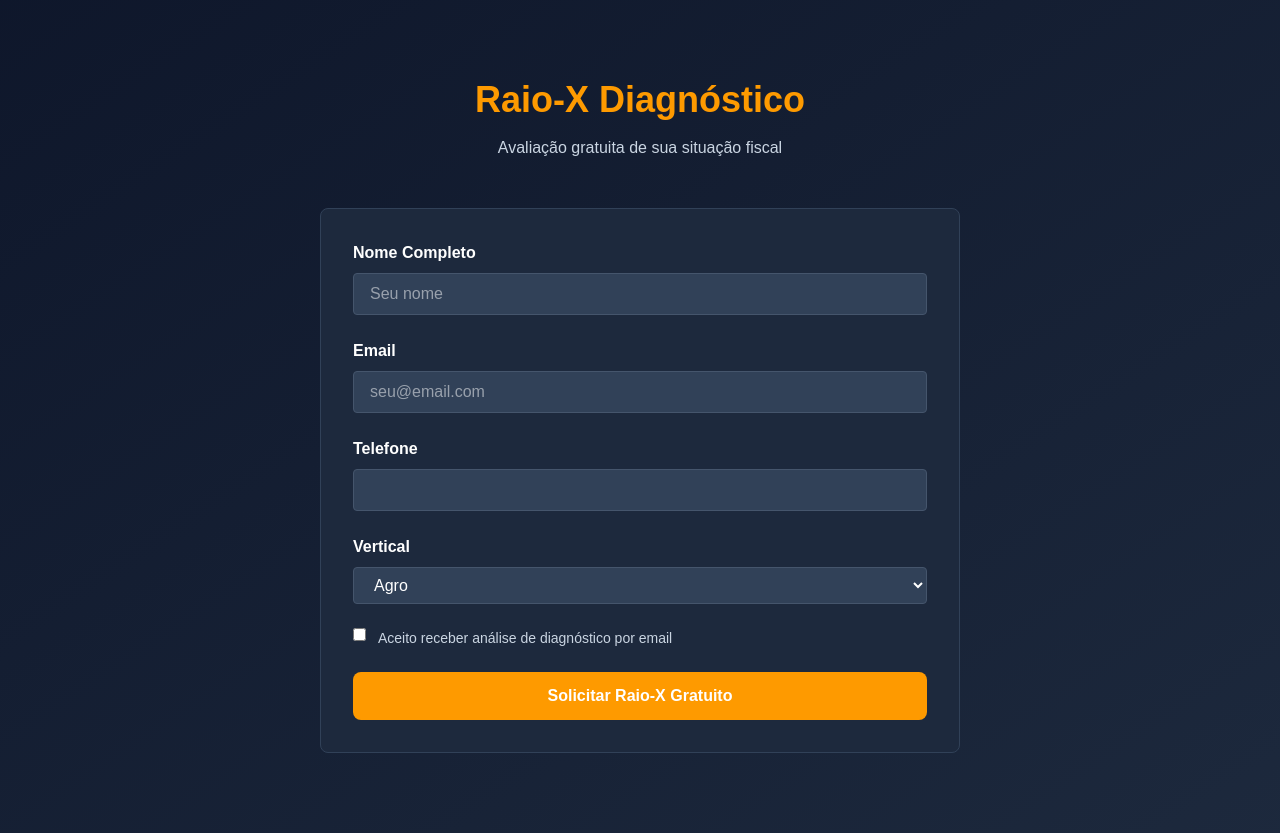
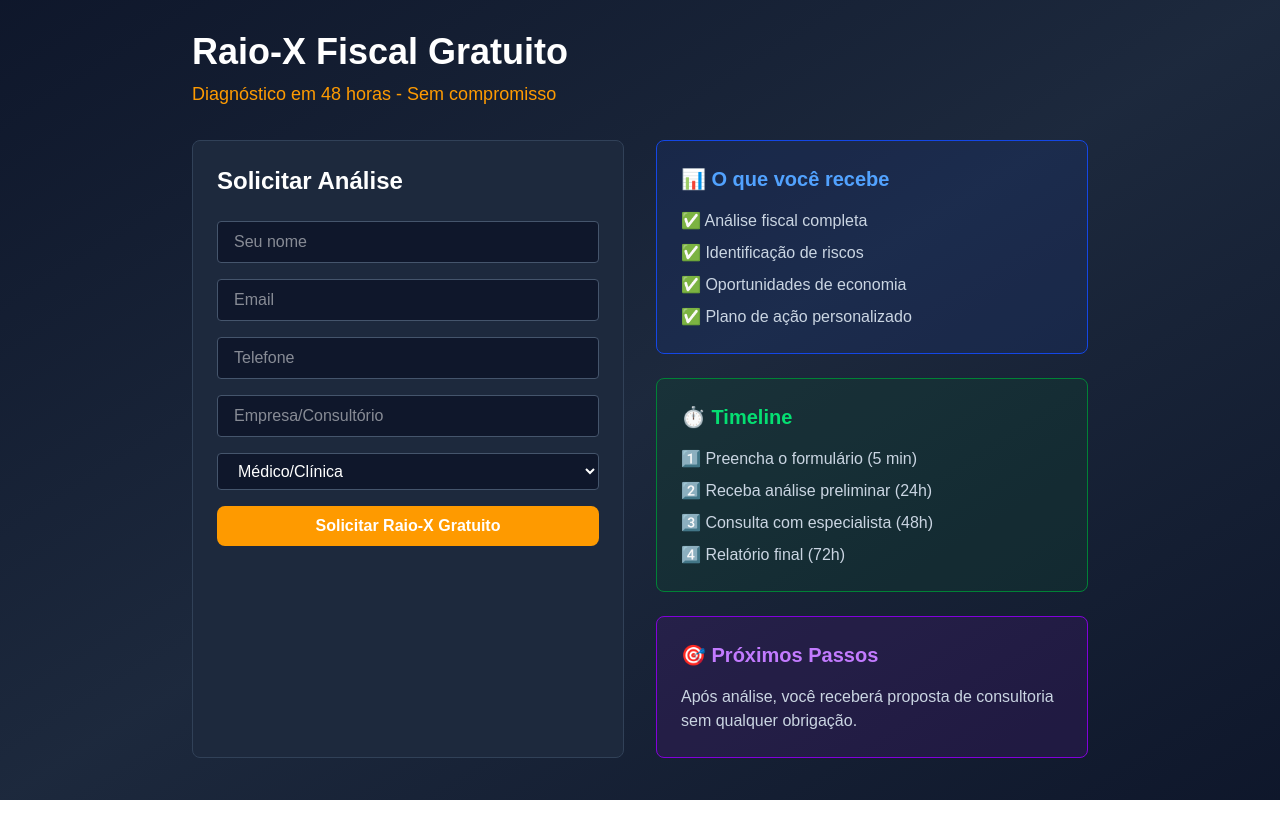
Before and after one commit to San77-art/cernova-frontend, a Next.js app: page /raio-x in a window 1280 px wide. After the commit the page ends 800 px from the top, so only its background shows below. Built offline with nearby package versions, Linux system fonts and the light colour scheme.

Commit message:
Add functional Saude, Agro, and RaioX pages with real content

```diff
--- a/app/raio-x/page.tsx
+++ b/app/raio-x/page.tsx
@@ -1,102 +1,108 @@
 "use client";
-
 import { useState } from "react";
 
-export default function RaioX() {
+export default function RaioXPage() {
   const [formData, setFormData] = useState({
     name: "",
     email: "",
     phone: "",
-    vertical: "agro",
-    empresa: "",
-    consent: false,
+    company: "",
+    type: "medico"
   });
 
-  const handleSubmit = async (e: any) => {
+  const handleSubmit = (e: React.FormEvent) => {
     e.preventDefault();
-    if (!formData.consent) {
-      alert("Por favor, aceite os termos");
-      return;
-    }
-    alert(`Raio-X solicitado! Você será contatado em ${formData.email}`);
-    console.log("Enviando:", formData);
+    alert("✅ Raio-X enviado! Análise em 48 horas.");
   };
 
   return (
-    <div className="min-h-screen bg-gradient-to-br from-slate-900 to-slate-800 py-20">
-      <div className="max-w-2xl mx-auto px-4">
-        <h1 className="text-4xl font-bold text-amber-500 mb-4 text-center">Raio-X Diagnóstico</h1>
-        <p className="text-slate-300 text-center mb-12">Avaliação gratuita de sua situação fiscal</p>
+    <div className="min-h-screen bg-gradient-to-br from-slate-900 via-slate-800 to-slate-900 p-8">
+      <div className="max-w-4xl mx-auto">
+        <h1 className="text-4xl font-bold text-white mb-2">Raio-X Fiscal Gratuito</h1>
+        <p className="text-amber-500 text-lg mb-8">Diagnóstico em 48 horas - Sem compromisso</p>
 
-        <div className="bg-slate-800 border border-slate-700 rounded-lg p-8">
-          <form onSubmit={handleSubmit} className="space-y-6">
-            <div>
-              <label className="block text-white font-semibold mb-2">Nome Completo</label>
+        <div className="grid grid-cols-1 md:grid-cols-2 gap-8">
+          {/* Formulário */}
+          <div className="bg-slate-800 border border-slate-700 rounded-lg p-6">
+            <h2 className="text-2xl font-bold text-white mb-6">Solicitar Análise</h2>
+            <form onSubmit={handleSubmit} className="space-y-4">
               <input
                 type="text"
+                placeholder="Seu nome"
                 value={formData.name}
                 onChange={(e) => setFormData({...formData, name: e.target.value})}
+                className="w-full bg-slate-900 border border-slate-600 text-white px-4 py-2 rounded"
                 required
-                className="w-full bg-slate-700 text-white border border-slate-600 rounded px-4 py-2"
-                placeholder="Seu nome"
               />
-            </div>
-
-            <div>
-              <label className="block text-white font-semibold mb-2">Email</label>
               <input
                 type="email"
+                placeholder="Email"
                 value={formData.email}
                 onChange={(e) => setFormData({...formData, email: e.target.value})}
+                className="w-full bg-slate-900 border border-slate-600 text-white px-4 py-2 rounded"
                 required
-                className="w-full bg-slate-700 text-white border border-slate-600 rounded px-4 py-2"
-                placeholder="seu@email.com"
               />
-            </div>
-
-            <div>
-              <label className="block text-white font-semibold mb-2">Telefone</label>
               <input
                 type="tel"
+                placeholder="Telefone"
                 value={formData.phone}
                 onChange={(e) => setFormData({...formData, phone: e.target.value})}
+                className="w-full bg-slate-900 border border-slate-600 text-white px-4 py-2 rounded"
                 required
-                className="w-full bg-slate-700 text-white border border-slate-600 rounded px-4 py-2"
               />
-            </div>
-
-            <div>
-              <label className="block text-white font-semibold mb-2">Vertical</label>
+              <input
+                type="text"
+                placeholder="Empresa/Consultório"
+                value={formData.company}
+                onChange={(e) => setFormData({...formData, company: e.target.value})}
+                className="w-full bg-slate-900 border border-slate-600 text-white px-4 py-2 rounded"
+                required
+              />
               <select
-                value={formData.vertical}
-                onChange={(e) => setFormData({...formData, vertical: e.target.value})}
-                className="w-full bg-slate-700 text-white border border-slate-600 rounded px-4 py-2"
+                value={formData.type}
+                onChange={(e) => setFormData({...formData, type: e.target.value})}
+                className="w-full bg-slate-900 border border-slate-600 text-white px-4 py-2 rounded"
               >
-                <option value="agro">Agro</option>
-                <option value="saude">Saúde</option>
+                <option value="medico">Médico/Clínica</option>
+                <option value="agro">Produtor Rural</option>
               </select>
-            </div>
-
-            <div className="flex items-start gap-3">
-              <input
-                type="checkbox"
-                id="consent"
-                checked={formData.consent}
-                onChange={(e) => setFormData({...formData, consent: e.target.checked})}
-              />
-              <label htmlFor="consent" className="text-slate-300 text-sm">
-                Aceito receber análise de diagnóstico por email
-              </label>
-            </div>
-
               <button
                 type="submit"
-              className="w-full bg-amber-500 hover:bg-amber-600 text-white font-bold py-3 rounded-lg transition"
+                className="w-full bg-amber-500 hover:bg-amber-600 text-white font-bold py-2 rounded-lg transition"
               >
                 Solicitar Raio-X Gratuito
               </button>
             </form>
           </div>
+
+          {/* Info */}
+          <div className="space-y-6">
+            <div className="bg-blue-900/20 border border-blue-700 rounded-lg p-6">
+              <h3 className="text-xl font-bold text-blue-400 mb-4">📊 O que você recebe</h3>
+              <ul className="text-slate-300 space-y-2">
+                <li>✅ Análise fiscal completa</li>
+                <li>✅ Identificação de riscos</li>
+                <li>✅ Oportunidades de economia</li>
+                <li>✅ Plano de ação personalizado</li>
+              </ul>
+            </div>
+
+            <div className="bg-green-900/20 border border-green-700 rounded-lg p-6">
+              <h3 className="text-xl font-bold text-green-400 mb-4">⏱️ Timeline</h3>
+              <ul className="text-slate-300 space-y-2">
+                <li>1️⃣ Preencha o formulário (5 min)</li>
+                <li>2️⃣ Receba análise preliminar (24h)</li>
+                <li>3️⃣ Consulta com especialista (48h)</li>
+                <li>4️⃣ Relatório final (72h)</li>
+              </ul>
+            </div>
+
+            <div className="bg-purple-900/20 border border-purple-700 rounded-lg p-6">
+              <h3 className="text-xl font-bold text-purple-400 mb-4">🎯 Próximos Passos</h3>
+              <p className="text-slate-300">Após análise, você receberá proposta de consultoria sem qualquer obrigação.</p>
+            </div>
+          </div>
+        </div>
       </div>
     </div>
   );
--- a/app/saude/page.tsx
+++ b/app/saude/page.tsx
@@ -1,20 +1,50 @@
-export default function Saude() {
+"use client";
+export default function SaudePage() {
   return (
-    <div className="min-h-screen bg-gradient-to-br from-slate-900 to-slate-800 py-20">
-      <div className="max-w-7xl mx-auto px-4">
-        <h1 className="text-5xl font-bold text-blue-400 mb-4">Cernova Saúde</h1>
-        <p className="text-xl text-slate-300 mb-12">Gestão de Riscos para Médicos e Clínicas</p>
+    <div className="min-h-screen bg-gradient-to-br from-slate-900 via-slate-800 to-slate-900 p-8">
+      <div className="max-w-6xl mx-auto">
+        <h1 className="text-4xl font-bold text-white mb-2">Cernova Saúde</h1>
+        <p className="text-amber-500 text-xl mb-8">Diagnóstico Fiscal e Patrimonial para Médicos e Clínicas</p>
 
-        <div className="bg-slate-800 border border-slate-700 rounded-lg p-8 mb-12">
-          <h3 className="text-2xl font-bold text-white mb-4">Status: Em Validação</h3>
-          <p className="text-slate-300">
-            Estamos desenvolvendo nossa plataforma especializada para o setor de saúde.
-          </p>
+        <div className="grid grid-cols-1 md:grid-cols-2 gap-6 mb-8">
+          <div className="bg-slate-800 border border-slate-700 rounded-lg p-6">
+            <h2 className="text-2xl font-bold text-white mb-4">📋 ICP - Médicos</h2>
+            <ul className="text-slate-300 space-y-2">
+              <li>✅ Consultórios individuais (1-5 médicos)</li>
+              <li>✅ Clínicas médicas (5-50 profissionais)</li>
+              <li>✅ Hospitais especializados</li>
+              <li>✅ Faturamento: R$ 200k - R$ 10M/ano</li>
+            </ul>
+          </div>
+
+          <div className="bg-slate-800 border border-slate-700 rounded-lg p-6">
+            <h2 className="text-2xl font-bold text-white mb-4">🎯 Produtos</h2>
+            <ul className="text-slate-300 space-y-2">
+              <li>✅ Raio-X Fiscal (Compliance)</li>
+              <li>✅ Planejamento Patrimonial</li>
+              <li>✅ LGPD e Privacidade</li>
+              <li>✅ Successório (Herança/Trusts)</li>
+            </ul>
+          </div>
         </div>
 
-        <a href="/contato" className="text-amber-500 hover:text-amber-400 font-semibold">
-          Interesse em ser beta-tester? Entre em contato →
-        </a>
+        <div className="bg-slate-800 border border-slate-700 rounded-lg p-6">
+          <h2 className="text-2xl font-bold text-white mb-4">📊 Riscos Identificados</h2>
+          <div className="grid grid-cols-1 md:grid-cols-3 gap-4">
+            <div className="bg-red-900/20 border border-red-700 rounded p-4">
+              <h3 className="font-bold text-red-400">🔴 Crítico</h3>
+              <p className="text-sm text-slate-300 mt-2">Compliance tributário - Glosas INSS/Receita</p>
+            </div>
+            <div className="bg-yellow-900/20 border border-yellow-700 rounded p-4">
+              <h3 className="font-bold text-yellow-400">🟡 Alto</h3>
+              <p className="text-sm text-slate-300 mt-2">Sucessão patrimonial não planejada</p>
+            </div>
+            <div className="bg-blue-900/20 border border-blue-700 rounded p-4">
+              <h3 className="font-bold text-blue-400">🔵 Médio</h3>
+              <p className="text-sm text-slate-300 mt-2">LGPD e proteção de dados de pacientes</p>
+            </div>
+          </div>
+        </div>
       </div>
     </div>
   );
```
Also changed, not shown: app/agro/page.tsx (+36 -21 lines). Lines whose indentation alone changed are shown as unchanged.
